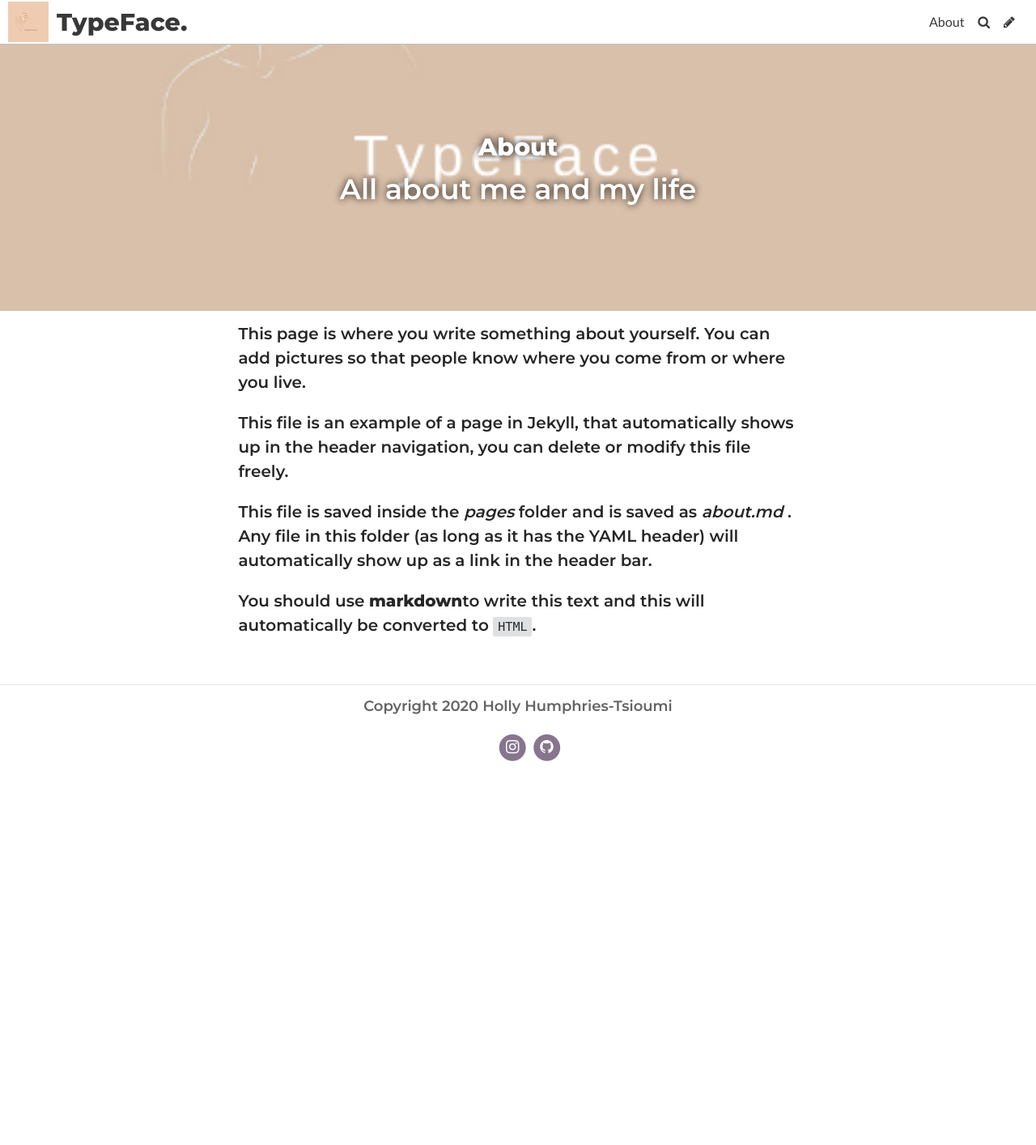
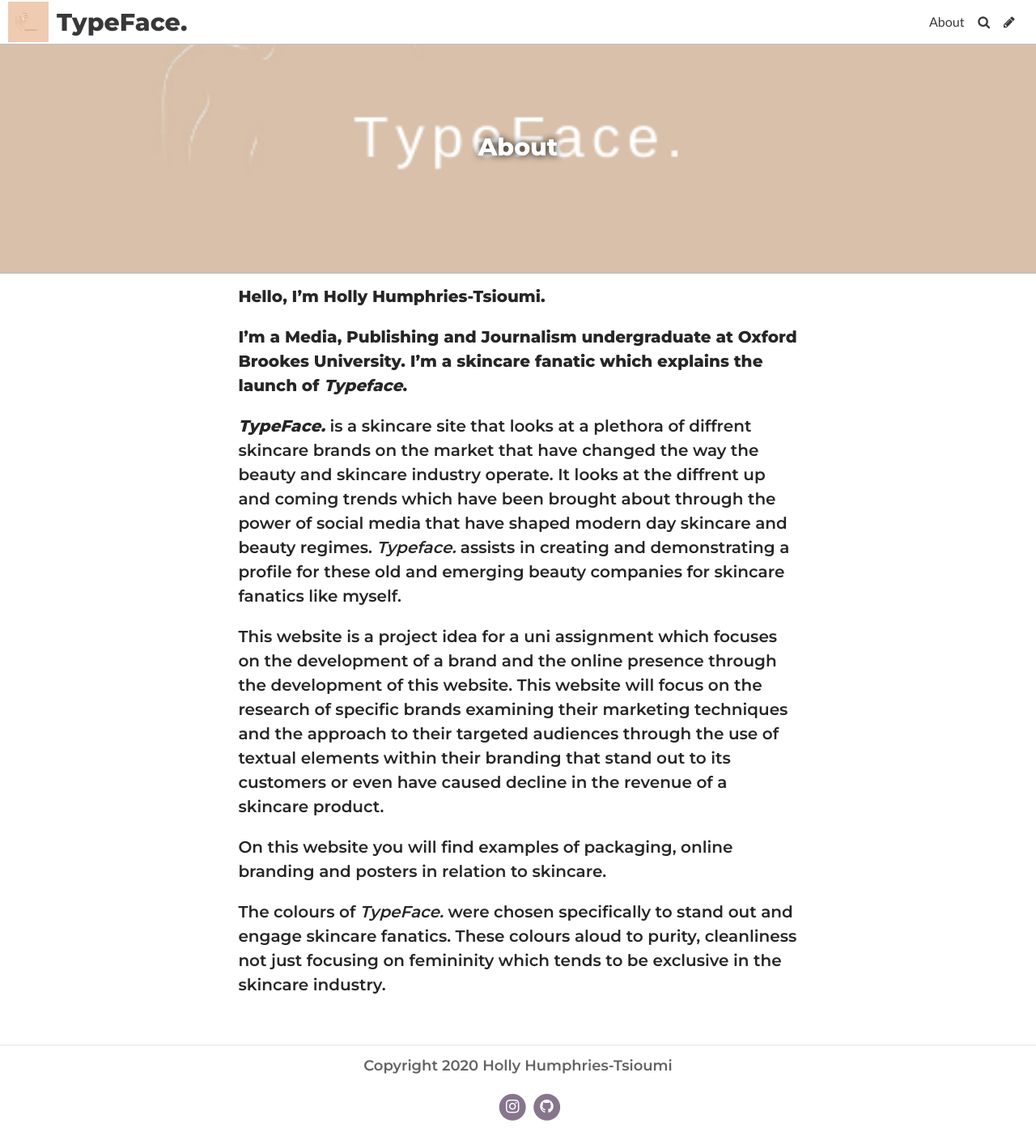
Before and after one commit to hollyhumphries/mybrookesblog, a Jekyll site: the page built from pages/about.md, in a window 1280 px wide. Shown: the whole page at 81% size. Built offline with Jekyll 4.4.1, drawn with Linux system fonts in a browser that asks for light colours; some web fonts are replaced; before the commit the page ends 969 px from its top, so only the background shows below that.

Commit message:
Update Page “about”

```diff
--- a/pages/about.md
+++ b/pages/about.md
@@ -1,7 +1,7 @@
 ---
 layout: page
 title: About
-subtitle: All about me and my life
+subtitle: ""
 permalink: /about/
 date: 2020-06-29T15:36:12.231Z
 header_feature_image: ../uploads/brown-grooming-experts-beauty-logo-2.png
@@ -10,11 +10,14 @@ tags: null
 description: null
 show: true
 ---
+**Hello, I'm Holly Humphries-Tsioumi.**
 
-This page is where you write something about yourself. You can add pictures so that people know where you come from or where you live.
+**I'm a Media, Publishing and Journalism undergraduate at Oxford Brookes University. I'm a skincare fanatic which explains the launch of *Typeface*.**
 
-This file is an example of a page in Jekyll, that automatically shows up in the header navigation, you can delete or modify this file freely.
+***TypeFace.*** is a skincare site that looks at a plethora of diffrent skincare brands on the market that have changed the way the beauty and skincare industry operate. It looks at the diffrent up and coming trends which have been brought about through the power of social media that have shaped modern day skincare and beauty regimes. *Typeface.* assists in creating and demonstrating a profile for these old and emerging beauty companies for skincare fanatics like myself.
 
-This file is saved inside the _pages_ folder and is saved as _about.md_ . Any file in this folder (as long as it has  the YAML header) will automatically show up as a link in the header bar.
+This website is a project idea for a uni assignment which focuses on the development of a brand and the online presence through the development of this website. This website will focus on the research of specific brands examining their marketing techniques and the approach to their targeted audiences through the use of textual elements within their branding that stand out to its customers or even have caused decline in the revenue of a skincare product.
 
-You should use **markdown**to write this text and this will automatically be converted to `HTML`.
+On this website you will find examples of packaging, online branding and posters in relation to skincare.
+
+The colours of *TypeFace.* were chosen specifically to stand out and engage skincare fanatics. These colours aloud to purity, cleanliness not just focusing on femininity which tends to be exclusive in the skincare industry.
```
